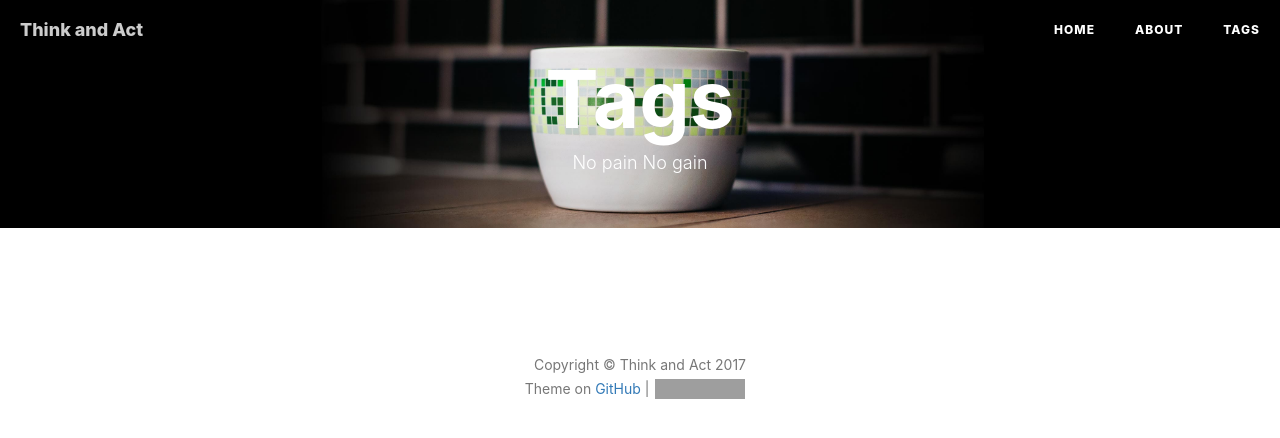
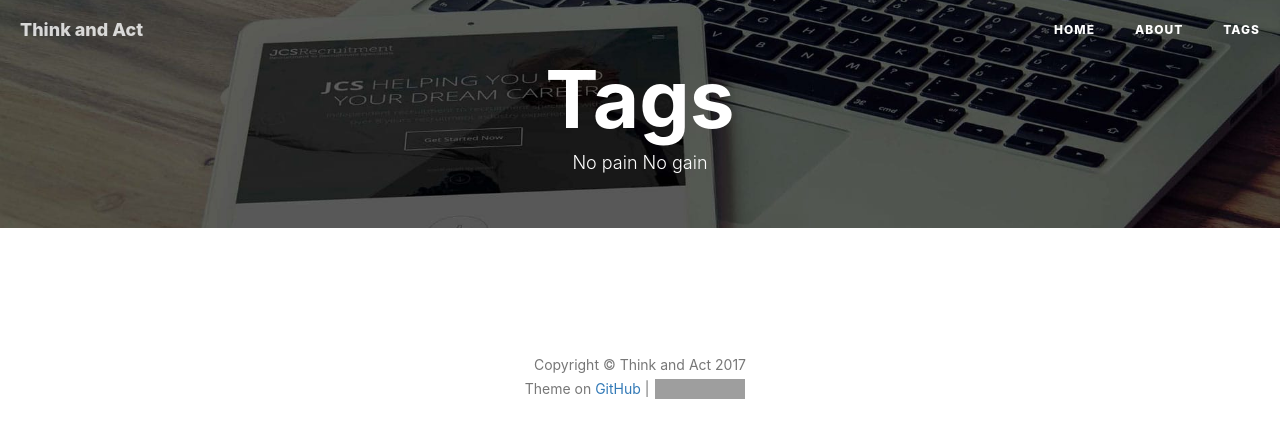
Before and after one commit to jinghaitingfeng/jinghaitingfeng.github.io, a Jekyll site: the page built from tags.html, in a window 1280 px wide. Shown: the top 438 px of the page. Built offline with Jekyll 4.4.1, drawn with Linux system fonts in a browser that asks for light colours; nearby versions of some CDN libraries; comment, search, counter and statistics services are not loaded; grey boxes are pictures that could not be loaded.

Commit message:
Update tags.html

```diff
--- a/tags.html
+++ b/tags.html
@@ -2,7 +2,7 @@
 title: Tags
 layout: default
 description: No pain No gain
-header-img: "img/post-bg-github-cup.jpg"
+header-img: "img/post-bg-rwd.jpg"
 ---
 
 <!-- Page Header -->
```
